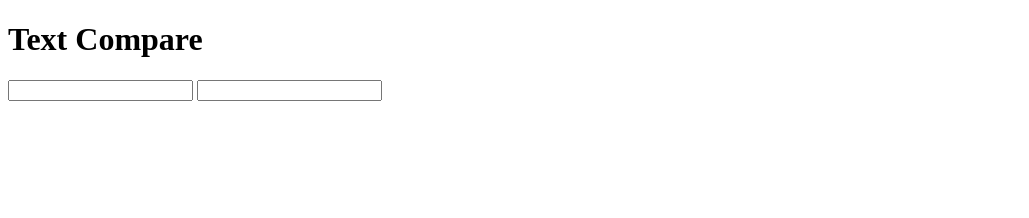
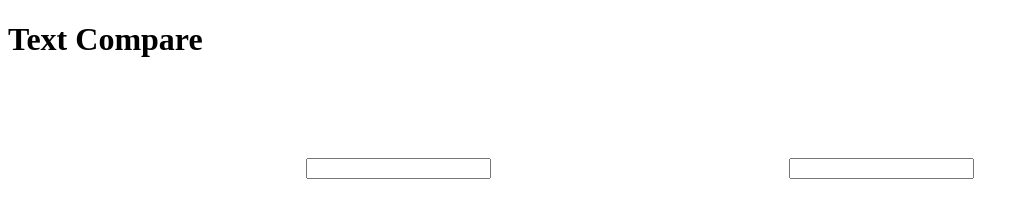
Before and after one commit to rupesh3201/Compare_Text, a plain HTML site: page Campare_String.html in a window 1280 px wide. Shown: the whole page, without its empty margins (0-1029 px from the left). Drawn offline with Linux system fonts and the light colour scheme.

Commit message:
Added style body

```diff
--- a/Campare_String.html
+++ b/Campare_String.html
@@ -2,6 +2,17 @@
 <html lang="en">
 <head>
     <title>Compare String</title>
+    <style>
+        .div{
+            display: flex;
+            justify-content: space-evenly;
+            flex-direction: row;
+            margin-top: 100px;
+
+        }
+
+
+    </style>
 
 </head>
 <body class="body">
```
Also changed, not shown: 1 other file.
